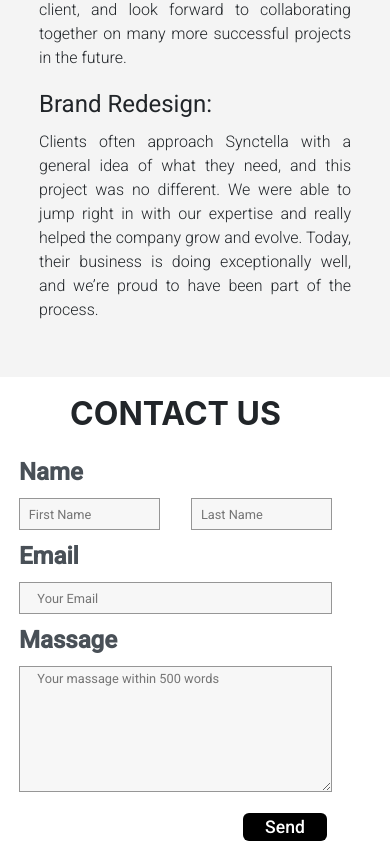
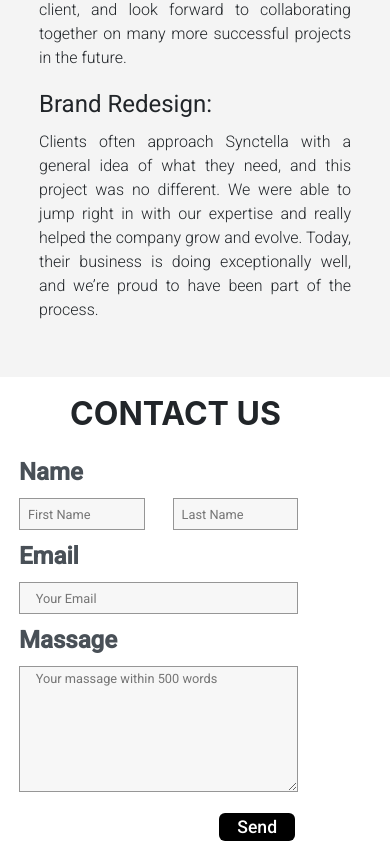
Before and after one commit to Mizan-Primex/resolved-synctella, a React (Create React App) app: page / in a window 390 px wide. Shown: the part 9959-10802 px from the top of the page. Built offline with nearby package versions, Linux system fonts and the light colour scheme.

Commit message:
background fixed

```diff
--- a/src/Component/Home/Home.css
+++ b/src/Component/Home/Home.css
@@ -1218,7 +1218,7 @@ button:focus{
 }
 .form {
     height: auto;
-    /* width: 100%; */
+    width: 90%;
 }
 .form label {
     font-size: 150%;
```
